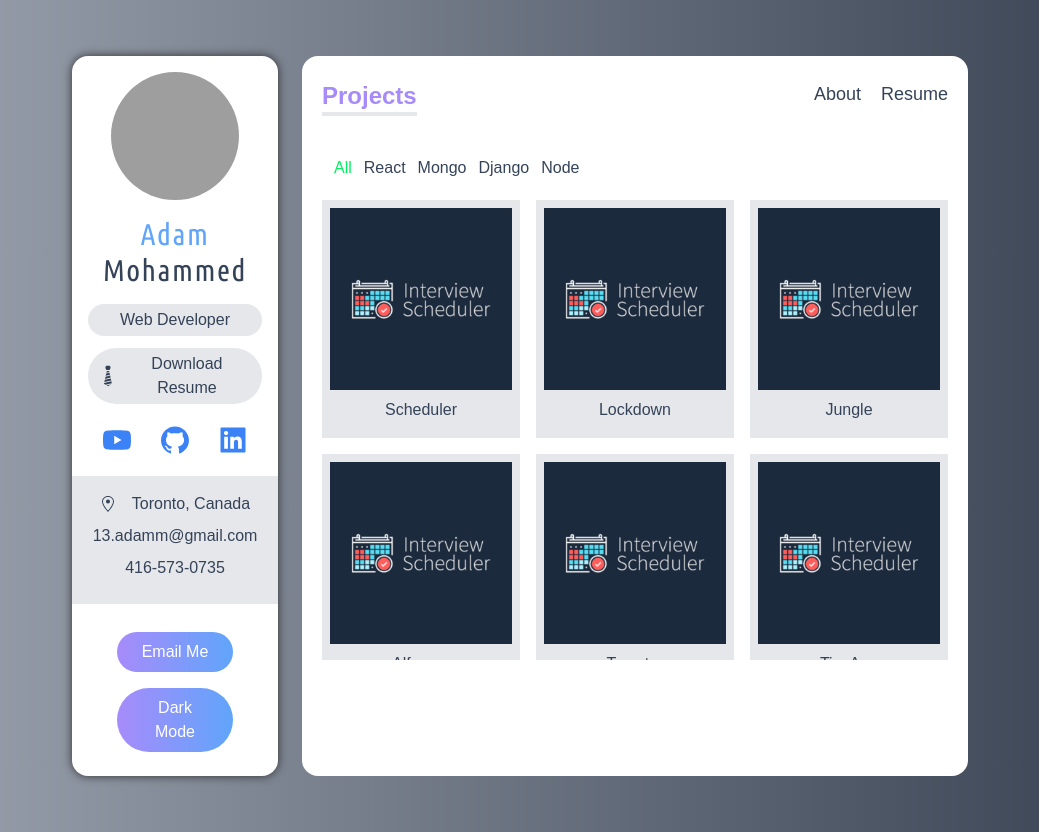
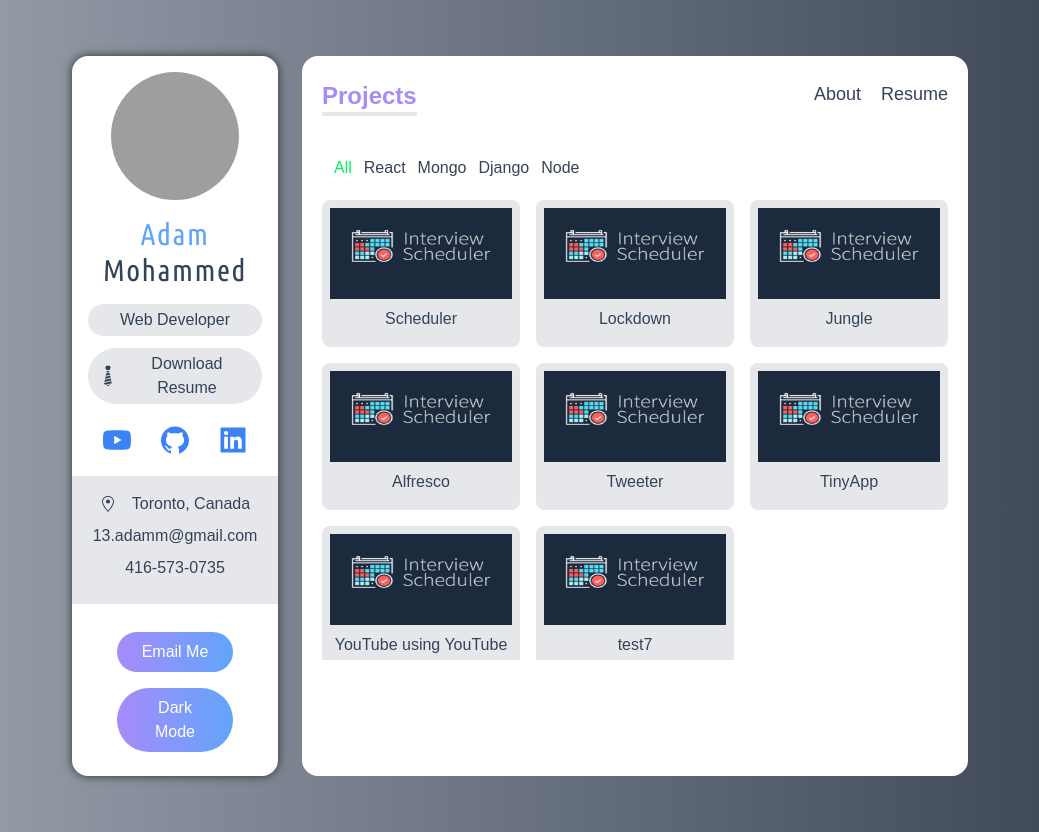
Before and after one commit to adamm13/portfolio, a Next.js app: page /projects in a window 1280 px wide. Shown: the whole page, without its empty margins (120-1159 px from the left). Built offline with nearby package versions, Linux system fonts and the light colour scheme; grey boxes are pictures that could not be loaded.

Commit message:
updated card and added next image tags

```diff
--- a/components/ProjectCard.tsx
+++ b/components/ProjectCard.tsx
@@ -25,18 +25,33 @@ const ProjectCard: FunctionComponent<{
 
   return (
     <div>
+      <Image
+      src={image_path}
+      alt={name}
+      className="cursor-pointer"
+      onClick={() => setShowDetail(true)}
+      width='300'
+      height='150'
+      layout="responsive"
 
-      <img src={image_path} alt={name} className="cursor-pointer" onClick={() =>setShowDetail(true)} />
+      />
+      {/* <img src={image_path} alt={name} className="cursor-pointer" onClick={() =>setShowDetail(true)} /> */}
     <p className="my-2 text-center">{name}</p>
 
     {showDetail && (
 
     <div className="absolute top-0 left-0 z-10 grid w-full h-auto p-2 text-black bg-gray-100
     md:grid-cols-2 gap-x-12 dark:text-white dark:bg-dark-100">
-
-    <div className="flex justify-center my-4 space-x-3">
-       <img src={image_path} alt={name} />
-       <div>
+    <div>
+       {/* <img src={image_path} alt={name} /> */}
+      <Image
+      src={image_path}
+      alt={name}
+      width='300'
+      height='150'
+      layout="responsive"
+      />
+       <div className="flex justify-center my-4 space-x-3">
          <a href={github_url} className="flex items-center px-4 py-2 space-x-3 text-lg bg-gray-200 dark:bg-dark-200">
            <AiFillGithub /> <span>Github</span>
          </a>
--- a/pages/projects.tsx
+++ b/pages/projects.tsx
@@ -24,20 +24,22 @@ const handlerFilterCategory = (category:Category | "all") => {
 }
 
   return (
-    <div className="px-5 py-2 overflow-y-scroll" style={{height: '65vh'}}>
+    <div className="px-5 py-2 overflow-y-scroll" style={{ height: "65vh" }}>
 
-      <ProjectsNavbar handlerFilterCategory={handlerFilterCategory} active={active}/>
+      <ProjectsNavbar
+        handlerFilterCategory={handlerFilterCategory}
+        active={active}
+      />
 
       <div className="relative grid grid-cols-12 gap-4 my-3">
-
         {projects.map((project) => (
-            <div className="col-span-12 p-2 sm:col-span-6 lg:col-span-4 bg-gray-200 dark:bg-dark-700">
-              <ProjectCard project={project} key={project.name}/>
-            </div>
+          <div className="col-span-12 p-2 bg-gray-200 rounded-lg sm:col-span-6 lg:col-span-4 dark:bg-dark-200">
+            <ProjectCard project={project} key={project.name} />
+          </div>
         ))}
       </div>
     </div>
-  )
-}
+  );
+};
 
 export default Projects;
```
Also changed, not shown: public/images/logo.png.
